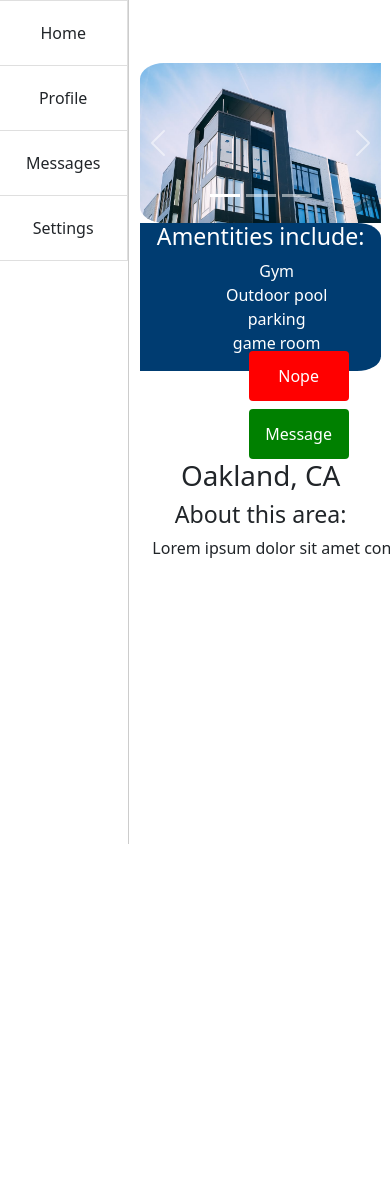
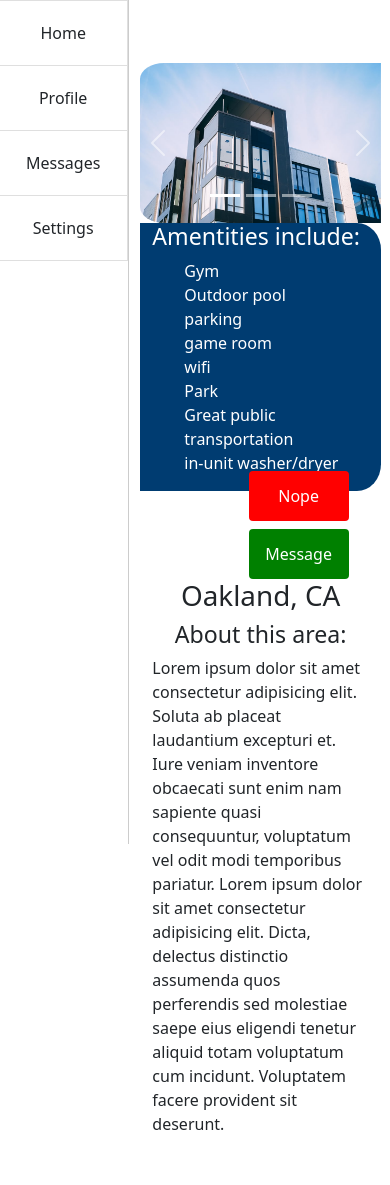
Before and after one commit to merissab44/CollegeRate, a Flask app: page / in a window 390 px wide; the page is wider, and only the part inside the window is pictured. Shown: the part 56-1241 px from the top of that part. Before the commit the page ends 900 px from the top of that part, so only its background shows below. Run offline with Flask 2, Linux system fonts and the light colour scheme; some libraries are stand-ins or nearby versions.

Commit message:
fixed text alignment

```diff
--- a/static/feed.css
+++ b/static/feed.css
@@ -101,7 +101,7 @@ a {
   margin: 0;
   padding: 0;
 }
-p {
+#landlord-message {
   margin-top: 0;
   margin-bottom: 1rem;
   white-space: nowrap;
--- a/templates/feed.html
+++ b/templates/feed.html
@@ -52,22 +52,26 @@
                         </button>
                       </div>
                 </div>
-                <div class="col-md-5 text-center">
-                    <h3>Amentities include: </h3>
+                <div class="col-md-5 text-left">
+                    <h3 class="text-cener">Amentities include: </h3>
                     <ul>
                         <li>Gym</li>
                         <li>Outdoor pool</li>
                         <li>parking</li>
                         <li>game room</li>
+                        <li>wifi</li>
+                        <li>Park</li>
+                        <li>Great public transportation</li>
+                        <li>in-unit washer/dryer</li>
                     </ul>
                 </div>
                 <div class="d-grid gap-2 d-md-block" id="buttonIndicator">
                   <button id="disliked" type="button" class="btn btn-primary" data-bs-toggle="modal" data-bs-target="#dislike"> Nope</button>
                   <button id="message" type="button" class="btn btn-primary" data-bs-toggle="modal" data-bs-target="#exampleModal" data-bs-whatever="@mdo">Message</button>
                 </div>
-                <div class="text-center">
-                  <h1>Oakland, CA</h1>
-                  <h3> About this area: </h3>
+                <div class="text-left">
+                  <h1 class="text-center">Oakland, CA</h1>
+                  <h3 class="text-center"> About this area: </h3>
                   <p>
                     Lorem ipsum dolor sit amet consectetur adipisicing elit. Soluta ab placeat
                     laudantium excepturi et. Iure veniam inventore obcaecati sunt enim nam
@@ -124,27 +128,27 @@
                       <h1 class="text-center"> Messages</h1>
                       <ul>
                         <li><img src="../static/Salinas-Abel.JPEG" alt="">
-                          <p>Lorem ipsum dolor sit amet consectetur adipisicing elit. Iste maiores iusto earum rem, vitae atque cupiditate
+                          <p id="landlord-message">Lorem ipsum dolor sit amet consectetur adipisicing elit. Iste maiores iusto earum rem, vitae atque cupiditate
                             porro nam exercitationem numquam molestiae vero, perferendis accusantium cumque harum aliquam ullam sapiente nesciunt.
                           </p>
                         </li>
                         <li><img src="../static/Wilkins_rod.jpeg" alt="">
-                          <p>Lorem ipsum dolor sit amet consectetur adipisicing elit. Iste maiores iusto earum rem, vitae atque cupiditate
+                          <p id="landlord-message">Lorem ipsum dolor sit amet consectetur adipisicing elit. Iste maiores iusto earum rem, vitae atque cupiditate
                             porro nam exercitationem numquam molestiae vero, perferendis accusantium cumque harum aliquam ullam sapiente nesciunt.
                           </p>
                         </li>
                         <li><img src="../static/person1.jpeg" alt="">
-                          <p>Lorem ipsum dolor sit amet consectetur adipisicing elit. Iste maiores iusto earum rem, vitae atque cupiditate
+                          <p id="landlord-message">Lorem ipsum dolor sit amet consectetur adipisicing elit. Iste maiores iusto earum rem, vitae atque cupiditate
                             porro nam exercitationem numquam molestiae vero, perferendis accusantium cumque harum aliquam ullam sapiente nesciunt.
                           </p>
                         </li>
                         <li><img src="../static/person2.jpeg" alt="">
-                          <p>Lorem ipsum dolor sit amet consectetur adipisicing elit. Iste maiores iusto earum rem, vitae atque cupiditate
+                          <p id="landlord-message">Lorem ipsum dolor sit amet consectetur adipisicing elit. Iste maiores iusto earum rem, vitae atque cupiditate
                             porro nam exercitationem numquam molestiae vero, perferendis accusantium cumque harum aliquam ullam sapiente nesciunt.
                           </p>
                         </li>
                         <li><img src="../static/person3.jpeg" alt="">
-                          <p>Lorem ipsum dolor sit amet consectetur adipisicing elit. Iste maiores iusto earum rem, vitae atque cupiditate
+                          <p id="landlord-message">Lorem ipsum dolor sit amet consectetur adipisicing elit. Iste maiores iusto earum rem, vitae atque cupiditate
                             porro nam exercitationem numquam molestiae vero, perferendis accusantium cumque harum aliquam ullam sapiente nesciunt.
                           </p>
                         </li>
@@ -209,7 +213,7 @@
                               </div>
                               <div class="col-xl-6 col-lg-6 col-md-6 col-sm-6 col-12">
                                 <div class="form-group">
-                                  <label for="zIp">Zip Code</label>
+                                  <label for="zip">Zip Code</label>
                                   <input type="text" class="form-control" id="zIp" placeholder="Zip Code">
                                 </div>
                               </div>
```
